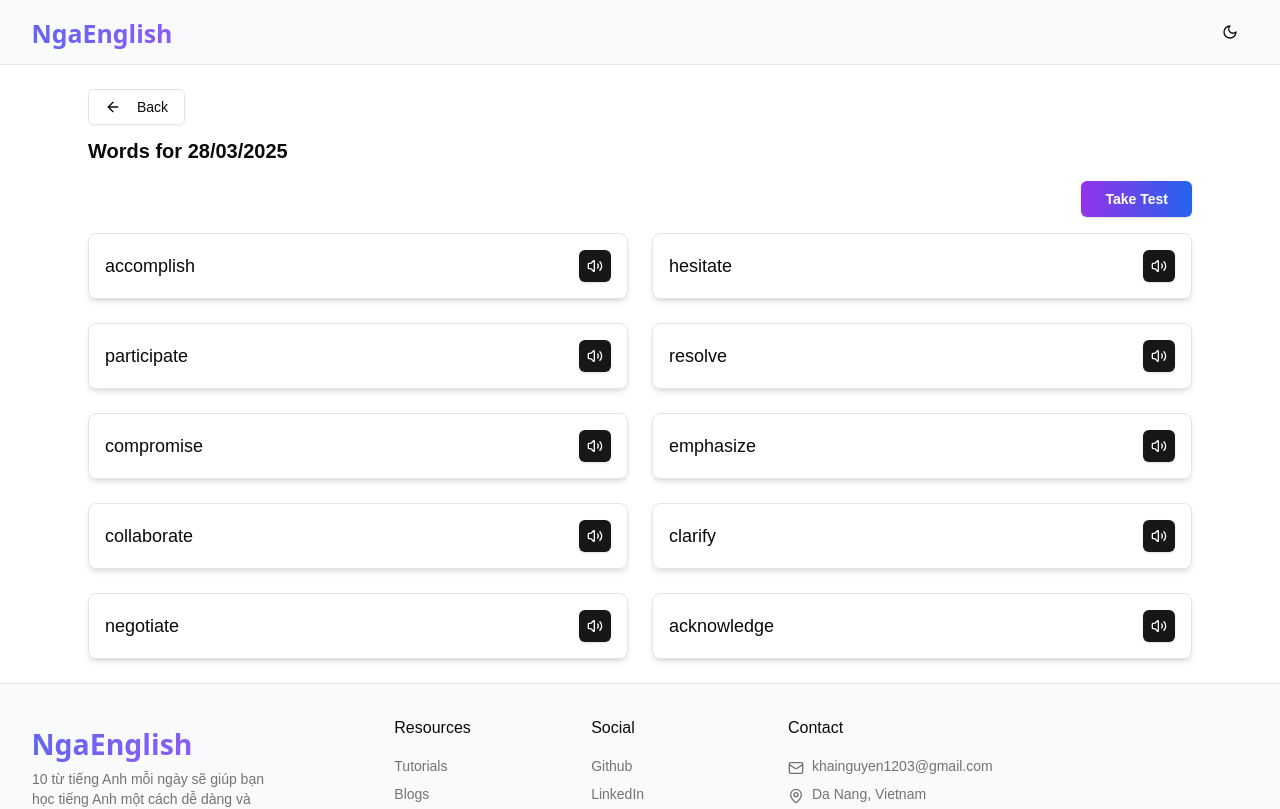
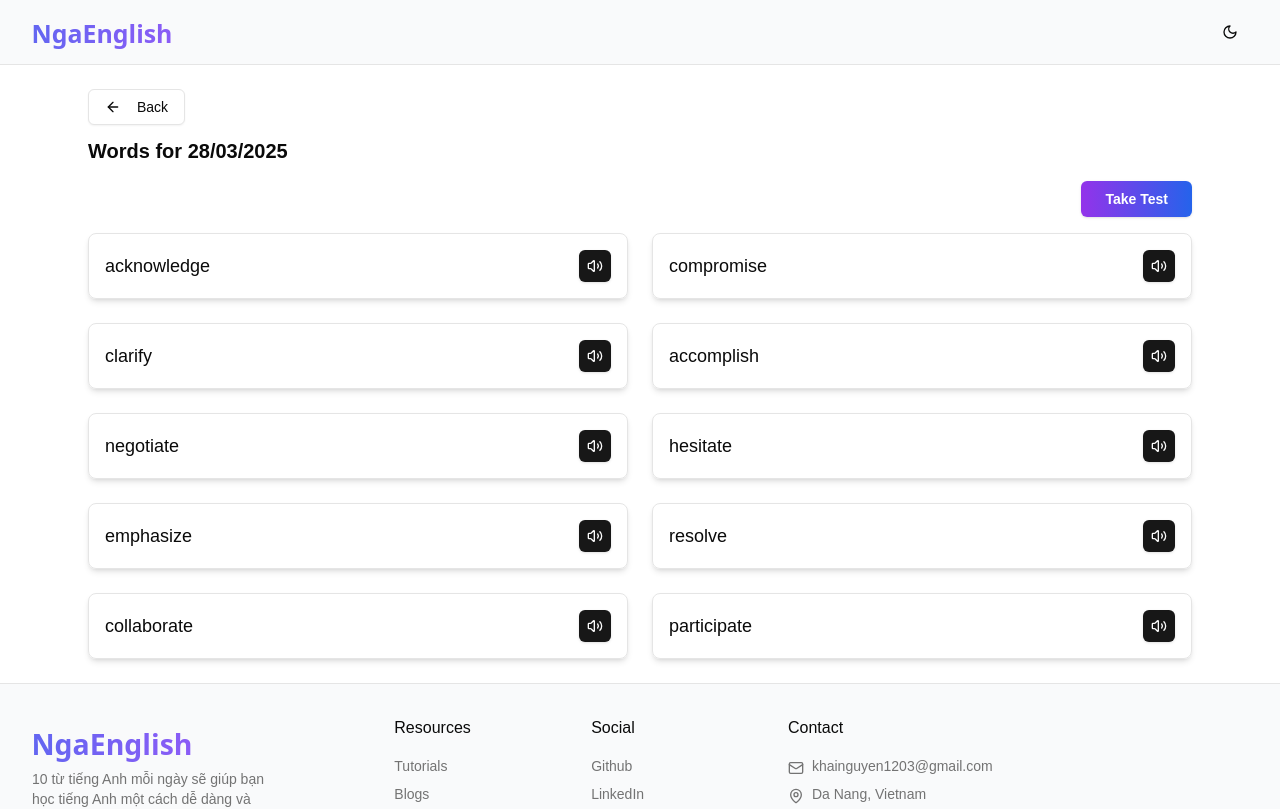
Before and after one commit to yoshivn1203/DailyEnglish, a Next.js app: page /day/1 in a window 1280 px wide. Shown: the top 809 px of the page. Built offline with nearby package versions, Linux system fonts and the light colour scheme.

Commit message:
randomize words for a date

```diff
--- a/src/app/day/[id]/page.tsx
+++ b/src/app/day/[id]/page.tsx
@@ -36,13 +36,18 @@ export default function DayPage({ params }: { params: Promise<{ id: string }> })
   }
 
   const day = wordsByDay[dayIndex]
+  // Create new day object with randomized words but keeping the same structure
+  const randomizedDay = {
+    ...day,
+    words: [...day.words].sort(() => Math.random() - 0.5)
+  }
 
   // Generate test questions only when needed
   const generateQuestions = useCallback(() => {
-    return day.words.map(currentWord => {
+    return randomizedDay.words.map(currentWord => {
       // Create a fixed-size array of indices for random selection
-      const availableIndices = new Array(day.words.length).fill(0).map((_, i) => i)
-      const currentIndex = day.words.findIndex(w => w.english === currentWord.english)
+      const availableIndices = new Array(randomizedDay.words.length).fill(0).map((_, i) => i)
+      const currentIndex = randomizedDay.words.findIndex(w => w.english === currentWord.english)
 
       // Remove current word's index
       availableIndices.splice(currentIndex, 1)
@@ -51,7 +56,7 @@ export default function DayPage({ params }: { params: Promise<{ id: string }> })
       const wrongIndices = availableIndices.sort(() => Math.random() - 0.5).slice(0, 3)
 
       // Get wrong answers using the indices
-      const wrongAnswers = wrongIndices.map(i => day.words[i].vietnamese)
+      const wrongAnswers = wrongIndices.map(i => randomizedDay.words[i].vietnamese)
 
       // Combine and shuffle options
       const options = [...wrongAnswers, currentWord.vietnamese].sort(() => Math.random() - 0.5)
@@ -62,7 +67,7 @@ export default function DayPage({ params }: { params: Promise<{ id: string }> })
         options
       }
     })
-  }, [day.words])
+  }, [randomizedDay.words])
 
   // Initialize questions only when switching to test mode
   const handleShowTest = useCallback(() => {
@@ -127,7 +132,7 @@ export default function DayPage({ params }: { params: Promise<{ id: string }> })
         Back
       </Button>
       <h1 className='mt-3 text-xl sm:text-xl font-bold'>
-        Words for {format(day.date, 'dd/MM/yyyy')}
+        Words for {format(randomizedDay.date, 'dd/MM/yyyy')}
       </h1>
 
       <div className='flex justify-end mt-4'>
@@ -144,7 +149,7 @@ export default function DayPage({ params }: { params: Promise<{ id: string }> })
 
       {!showTest ? (
         <div className='mt-4 grid grid-cols-1 md:grid-cols-2 gap-4 sm:gap-6 items-start'>
-          {day.words.map(word => (
+          {randomizedDay.words.map(word => (
             <div
               key={word.id}
               className={`border rounded-lg p-4 shadow-md transition-all duration-300 cursor-pointer h-fit ${
```
